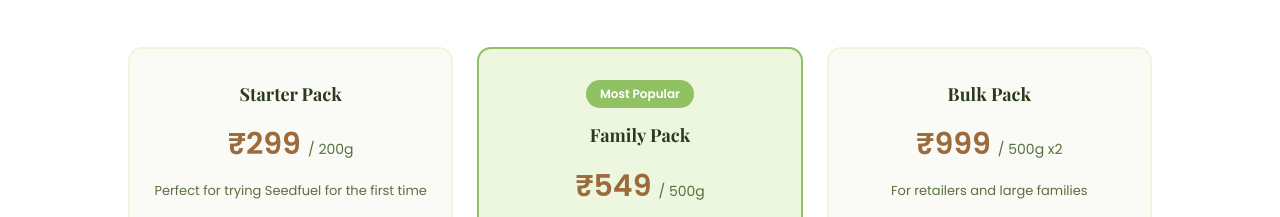
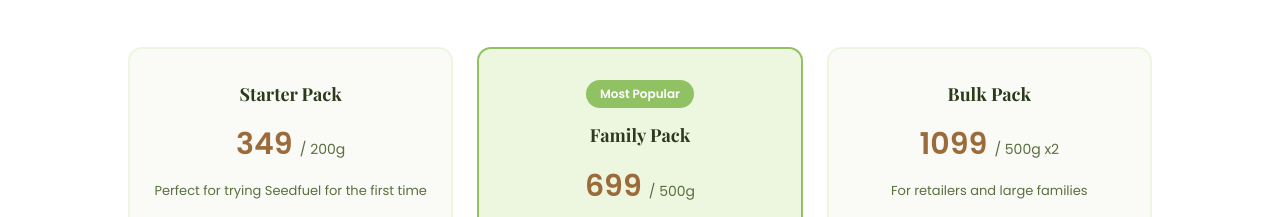
Before and after one commit to gaikwadritesh17/Seedfuel, a plain HTML site: page index.html in a window 1280 px wide. Shown: the part 3582-3799 px from the top of the page. Drawn offline with nearby package versions, Linux system fonts and the light colour scheme.

Commit message:
changed prices

```diff
--- a/index.html
+++ b/index.html
@@ -201,9 +201,9 @@
   <div class="section-line"></div>
   <p class="section-sub">Choose the pack that fits your family</p>
   <div class="price-grid">
-    <div class="price-card"><h4>Starter Pack</h4><div class="price-amount">₹299 <span>/ 200g</span></div><p>Perfect for trying Seedfuel for the first time</p><a href="https://wa.me/9324559715" class="price-btn">Order Now</a></div>
-    <div class="price-card featured"><div class="price-badge">Most Popular</div><h4>Family Pack</h4><div class="price-amount">₹549 <span>/ 500g</span></div><p>Best value for daily family nutrition</p><a href="https://wa.me/919324559715" class="price-btn">Order Now</a></div>
-    <div class="price-card"><h4>Bulk Pack</h4><div class="price-amount">₹999 <span>/ 500g x2</span></div><p>For retailers and large families</p><a href="https://wa.me/919324559715" class="price-btn">Order Now</a></div>
+    <div class="price-card"><h4>Starter Pack</h4><div class="price-amount">349 <span>/ 200g</span></div><p>Perfect for trying Seedfuel for the first time</p><a href="https://wa.me/9324559715" class="price-btn">Order Now</a></div>
+    <div class="price-card featured"><div class="price-badge">Most Popular</div><h4>Family Pack</h4><div class="price-amount">699 <span>/ 500g</span></div><p>Best value for daily family nutrition</p><a href="https://wa.me/919324559715" class="price-btn">Order Now</a></div>
+    <div class="price-card"><h4>Bulk Pack</h4><div class="price-amount">1099 <span>/ 500g x2</span></div><p>For retailers and large families</p><a href="https://wa.me/919324559715" class="price-btn">Order Now</a></div>
   </div>
 </section>
 <section class="cta" id="contact">
```
